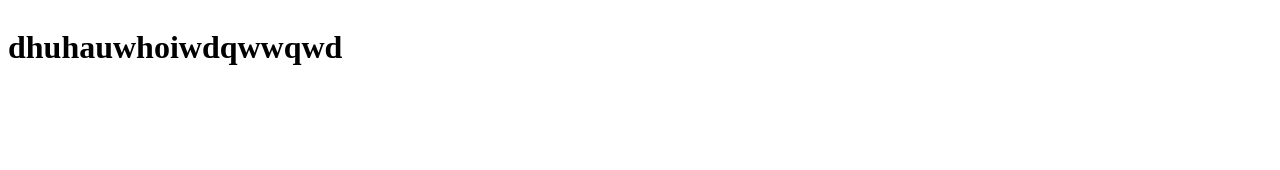
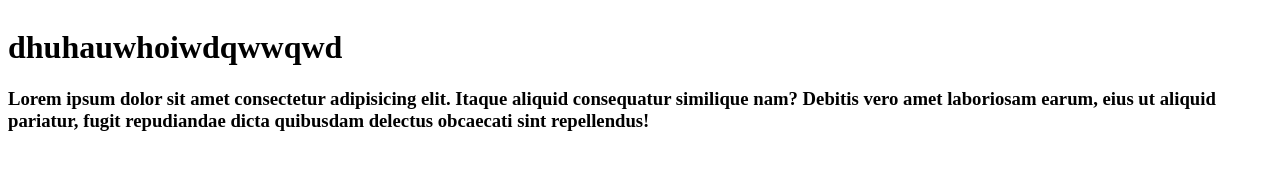
Before and after one commit to BagusTriMaulana/coba_aja, a plain HTML site: page index.html in a window 1280 px wide. Drawn offline with Linux system fonts and the light colour scheme.

Commit message:
tambah h3

```diff
--- a/index.html
+++ b/index.html
@@ -15,5 +15,9 @@
         </thead>
     </table>
     <h1>dhuhauwhoiwdqwwqwd</h1>
+    <h3><p>Lorem ipsum dolor sit amet consectetur adipisicing elit. Itaque aliquid
+         consequatur similique nam? Debitis vero amet laboriosam earum, eius ut
+         aliquid pariatur, fugit repudiandae dicta quibusdam delectus obcaecati
+          sint repellendus!</p></h3>
 </body>
 </html>
```
